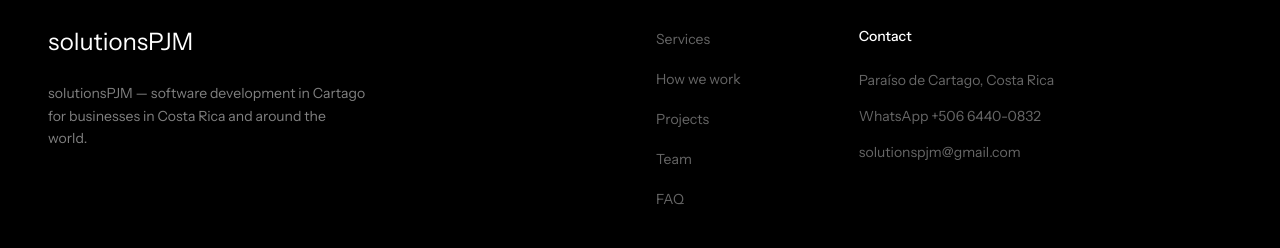
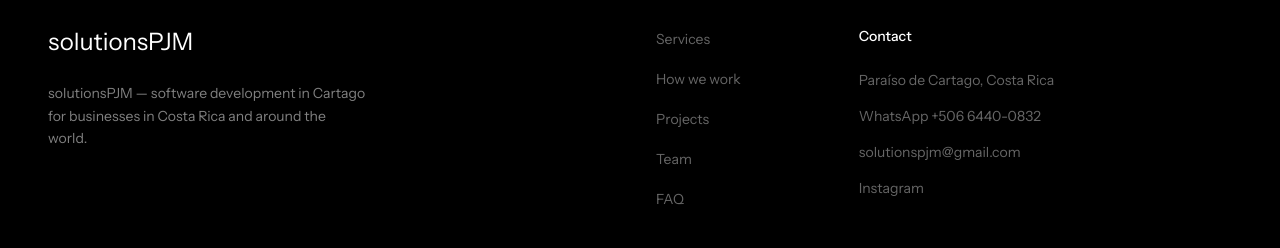
Before and after one commit to FreelancersProjects2026/Landing-Page, a Next.js app: page /en in a window 1280 px wide. Shown: the part 8218-8466 px from the top of the page. Built offline with nearby package versions, Linux system fonts and the light colour scheme.

Commit message:
feat(seo): 016-T03 enlace a Instagram en el footer
Co-Authored-By: Claude Opus 5.5 <noreply@anthropic.com>

```diff
--- a/src/components/landing/footer-section.tsx
+++ b/src/components/landing/footer-section.tsx
@@ -112,6 +112,21 @@ export function FooterSection({
                     />
                   </a>
                 </li>
+                {company.socialProfiles.map(({ label, url }) => (
+                  <li key={url}>
+                    <a
+                      href={url}
+                      {...externalLinkProps}
+                      className="hover:text-white transition-colors inline-flex items-center gap-1 group"
+                    >
+                      {label}
+                      <ArrowUpRight
+                        aria-hidden="true"
+                        className="w-3 h-3 opacity-0 -translate-x-1 group-hover:opacity-100 group-hover:translate-x-0 transition-all"
+                      />
+                    </a>
+                  </li>
+                ))}
               </ul>
             </div>
           </div>
```
Also changed, not shown: 2 other files (tests, documents, lock files or other folders).
